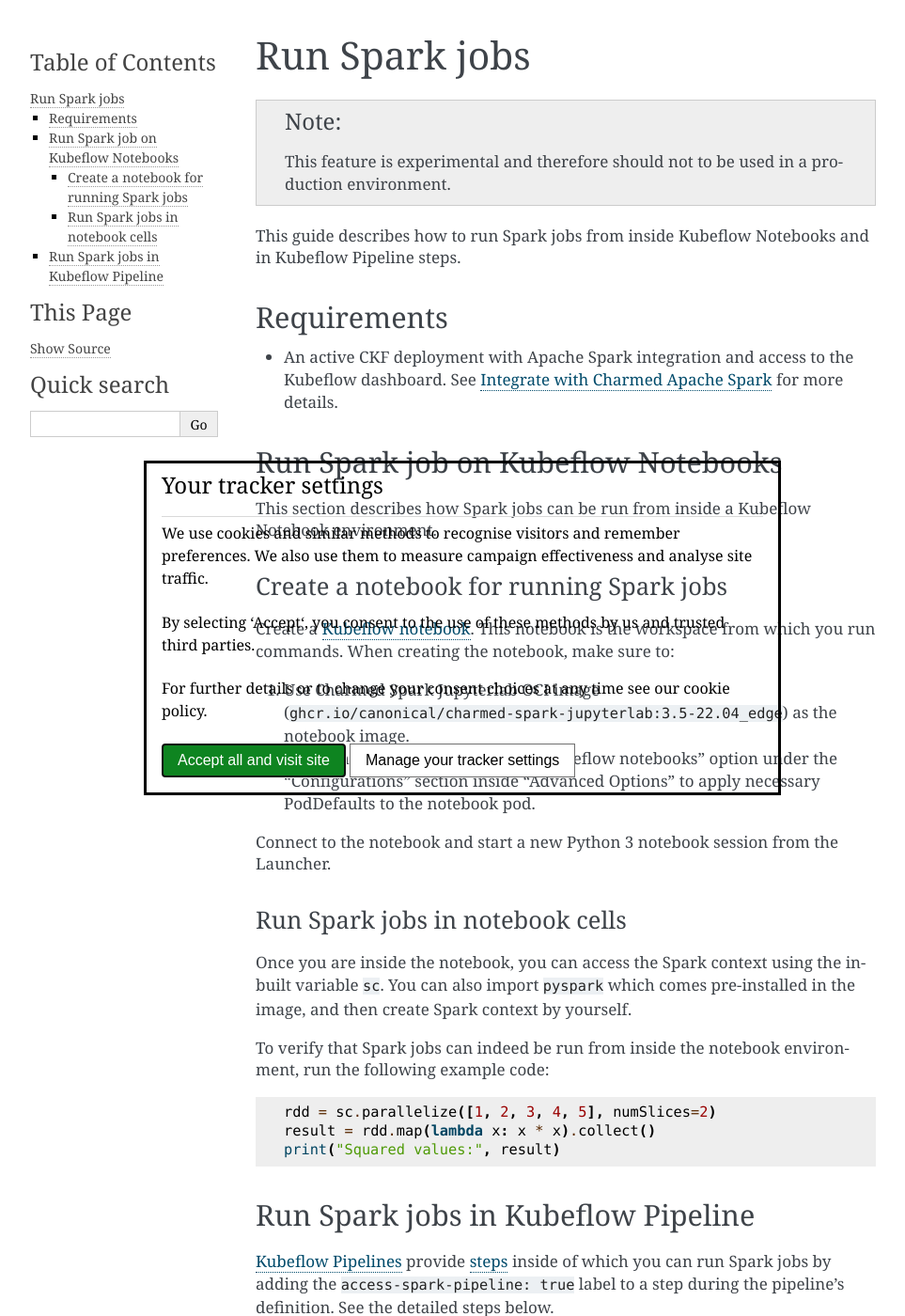
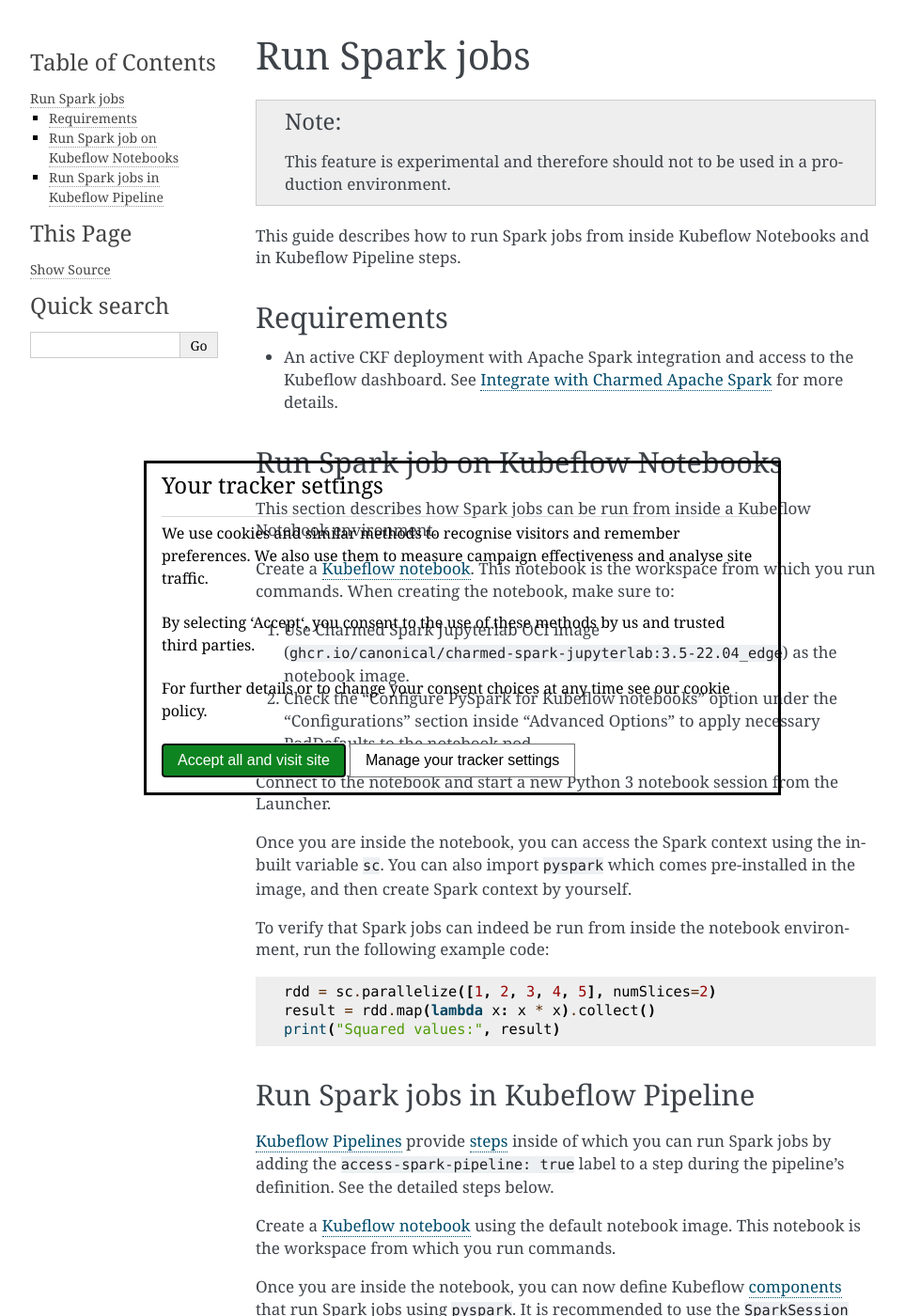
Before and after one commit to canonical/charmed-kubeflow-documentation, a Sphinx documentation site: the page built from docs/how-to/use/run-spark-jobs.rst, in a window 1280 px wide and 1400 px high. Shown: the whole window at 94% size, without its empty margins (148-1111 px from the left). Built offline with Sphinx 7.4.7, drawn with Linux system fonts in a browser that asks for light colours.

Commit message:
Merge subsections about running SPark in notebook

```diff
--- a/docs/how-to/use/run-spark-jobs.rst
+++ b/docs/how-to/use/run-spark-jobs.rst
@@ -27,12 +27,6 @@
 
 This section describes how Spark jobs can be run from inside a Kubeflow Notebook environment.
 
-.. _create_notebook_for_spark_job:
-
-~~~~~~~~~~~~~~~~~~~~~~~~~~~~~~~~~~~~~~~~~
-Create a notebook for running Spark jobs
-~~~~~~~~~~~~~~~~~~~~~~~~~~~~~~~~~~~~~~~~~
-
 Create a :ref:`Kubeflow notebook <kubeflow_notebooks>`. This notebook is the workspace from which you run commands.
 When creating the notebook, make sure to:
 
@@ -42,12 +36,6 @@
    "Advanced Options" to apply necessary PodDefaults to the notebook pod.
 
 Connect to the notebook and start a new Python 3 notebook session from the Launcher.
-
-.. _run_spark_job_using_notebook:
-
-~~~~~~~~~~~~~~~~~~~~~~~~~~~~~~~~~
-Run Spark jobs in notebook cells
-~~~~~~~~~~~~~~~~~~~~~~~~~~~~~~~~~
 
 Once you are inside the notebook, you can access the Spark context using the in-built variable ``sc``. You can also
 import ``pyspark`` which comes pre-installed in the image, and then create Spark context by yourself.
```
